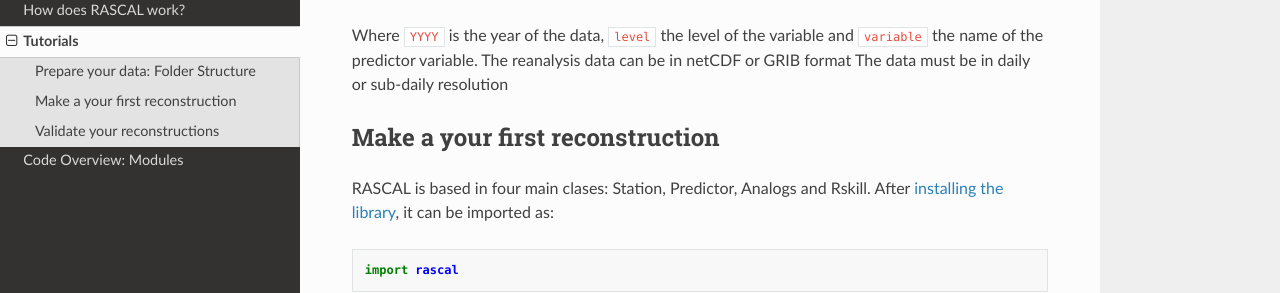
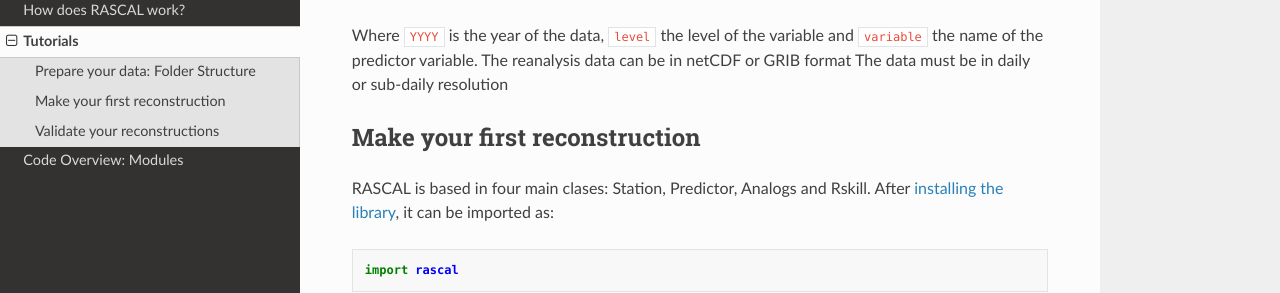
Before and after one commit to alvaro-gc95/RASCAL, a Sphinx documentation site: the page built from docs/source/begginer.rst, in a window 1280 px wide and 900 px high, scrolled down 1416 px. Shown: the part 139-432 px from the top of the window. Built offline with Sphinx 7.4.7 and the Read the Docs theme 2.0.0, drawn with Linux system fonts in a browser that asks for light colours.

```diff
--- a/docs/source/begginer.rst
+++ b/docs/source/begginer.rst
@@ -73,7 +73,7 @@ The reanalysis data can be in netCDF or GRIB format
 The data must be in daily or sub-daily resolution
 
 
-Make a your first reconstruction
+Make your first reconstruction
 ------------------------------------
 
 RASCAL is based in four main clases: Station, Predictor, Analogs and Rskill. After `installing the library <https://rascalv100.readthedocs.io/en/latest/installation.html#installation-via-pypi>`_, it can be imported as:
```
